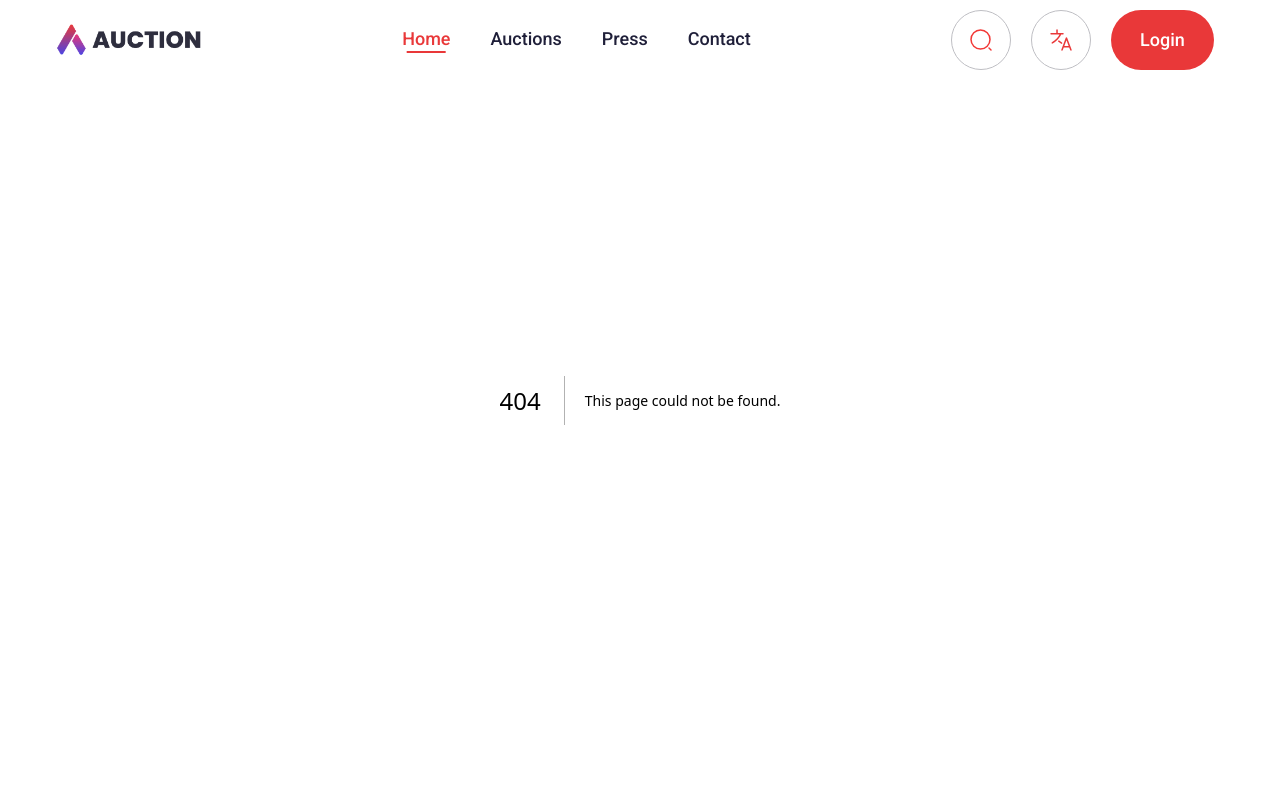
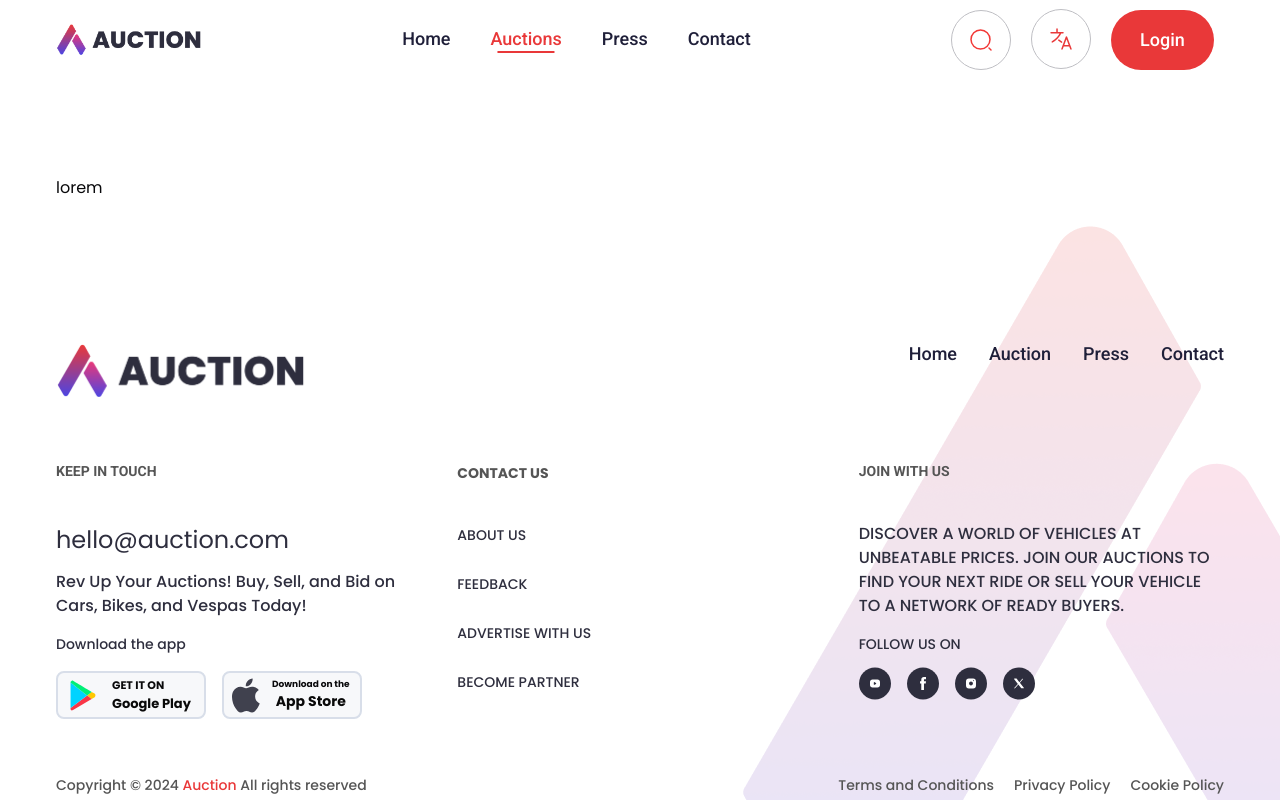
Before and after one commit to hasanhridoy01/Newroz-auction-public, a Next.js app: page /auction in a window 1280 px wide. Before the commit this address had no page. Shown: the top 800 px of the page. Built offline with nearby package versions, Linux system fonts and the light colour scheme.

Commit message:
added auction page layout

```diff
--- /dev/null
+++ b/app/auction/page.js
@@ -0,0 +1,11 @@
+import React from "react";
+
+const page = () => {
+  return (
+    <div className="container px-5 mx-auto pt-28 lg:pt-44 lg:px-14">
+      <h4>lorem</h4>
+    </div>
+  );
+};
+
+export default page;
--- a/app/components/SharedComponents/Header/Header.jsx
+++ b/app/components/SharedComponents/Header/Header.jsx
@@ -24,8 +24,8 @@ const Header = () => {
   }, []);
 
   //added active page color effect.............!
-  const isHomePage = location.pathname.includes("/");
-  const isAuctionsPage = location.pathname.includes("Auctions");
+  const isHomePage = location.pathname.includes("home");
+  const isAuctionsPage = location.pathname.includes("auction");
   const isPressPage = location.pathname.includes(" Press");
   const isContactPage = location.pathname.includes("contact");
 
@@ -59,7 +59,7 @@ const Header = () => {
                 Home
               </a>
             </Link>
-            <Link href={"/"} legacyBehavior>
+            <Link href={"/auction"} legacyBehavior>
               <a
                 href="#"
                 className={`nav-link ${isAuctionsPage ? "nav-link-active" : ""}`}
--- a/app/globals.css
+++ b/app/globals.css
@@ -2,9 +2,15 @@
 @tailwind components;
 @tailwind utilities;
 
-@import url('https://fonts.googleapis.com/css2?family=Lato:ital,wght@0,100;0,300;0,400;0,700;0,900;1,100;1,300;1,400;1,700;1,900&family=Poppins:ital,wght@0,100;0,200;0,300;0,400;0,500;0,600;0,700;0,800;0,900;1,100;1,200;1,300;1,400;1,500;1,600;1,700;1,800;1,900&family=Roboto:ital,wght@0,100;0,300;0,400;0,500;0,700;0,900;1,100;1,300;1,400;1,500;1,700;1,900&display=swap');
+@import url("https://fonts.googleapis.com/css2?family=Lato:ital,wght@0,100;0,300;0,400;0,700;0,900;1,100;1,300;1,400;1,700;1,900&family=Poppins:ital,wght@0,100;0,200;0,300;0,400;0,500;0,600;0,700;0,800;0,900;1,100;1,200;1,300;1,400;1,500;1,600;1,700;1,800;1,900&family=Roboto:ital,wght@0,100;0,300;0,400;0,500;0,700;0,900;1,100;1,300;1,400;1,500;1,700;1,900&display=swap");
 
-@import url('https://fonts.googleapis.com/css2?family=Lato:ital,wght@0,100;0,300;0,400;0,700;0,900;1,100;1,300;1,400;1,700;1,900&family=Poppins:ital,wght@0,100;0,200;0,300;0,400;0,500;0,600;0,700;0,800;0,900;1,100;1,200;1,300;1,400;1,500;1,600;1,700;1,800;1,900&family=Roboto:ital,wght@0,100;0,300;0,400;0,500;0,700;0,900;1,100;1,300;1,400;1,500;1,700;1,900&display=swap');
+@import url("https://fonts.googleapis.com/css2?family=Lato:ital,wght@0,100;0,300;0,400;0,700;0,900;1,100;1,300;1,400;1,700;1,900&family=Poppins:ital,wght@0,100;0,200;0,300;0,400;0,500;0,600;0,700;0,800;0,900;1,100;1,200;1,300;1,400;1,500;1,600;1,700;1,800;1,900&family=Roboto:ital,wght@0,100;0,300;0,400;0,500;0,700;0,900;1,100;1,300;1,400;1,500;1,700;1,900&display=swap");
+
+@layer base {
+  body {
+    font-family: "Poppins", "Roboto", sans-serif;
+  }
+}
 
 @layer base {
   :root {
--- a/tailwind.config.js
+++ b/tailwind.config.js
@@ -9,54 +9,56 @@ module.exports = {
   theme: {
     extend: {
       colors: {
-  			background: 'hsl(var(--background))',
-  			foreground: 'hsl(var(--foreground))',
+        background: "hsl(var(--background))",
+        foreground: "hsl(var(--foreground))",
         card: {
-  				DEFAULT: 'hsl(var(--card))',
-  				foreground: 'hsl(var(--card-foreground))'
+          DEFAULT: "hsl(var(--card))",
+          foreground: "hsl(var(--card-foreground))",
         },
         popover: {
-  				DEFAULT: 'hsl(var(--popover))',
-  				foreground: 'hsl(var(--popover-foreground))'
+          DEFAULT: "hsl(var(--popover))",
+          foreground: "hsl(var(--popover-foreground))",
         },
         primary: {
-  				DEFAULT: 'hsl(var(--primary))',
-  				foreground: 'hsl(var(--primary-foreground))'
+          DEFAULT: "hsl(var(--primary))",
+          foreground: "hsl(var(--primary-foreground))",
         },
         secondary: {
-  				DEFAULT: 'hsl(var(--secondary))',
-  				foreground: 'hsl(var(--secondary-foreground))'
+          DEFAULT: "hsl(var(--secondary))",
+          foreground: "hsl(var(--secondary-foreground))",
         },
         muted: {
-  				DEFAULT: 'hsl(var(--muted))',
-  				foreground: 'hsl(var(--muted-foreground))'
+          DEFAULT: "hsl(var(--muted))",
+          foreground: "hsl(var(--muted-foreground))",
         },
         accent: {
-  				DEFAULT: 'hsl(var(--accent))',
-  				foreground: 'hsl(var(--accent-foreground))'
+          DEFAULT: "hsl(var(--accent))",
+          foreground: "hsl(var(--accent-foreground))",
         },
         destructive: {
-  				DEFAULT: 'hsl(var(--destructive))',
-  				foreground: 'hsl(var(--destructive-foreground))'
+          DEFAULT: "hsl(var(--destructive))",
+          foreground: "hsl(var(--destructive-foreground))",
         },
-  			border: 'hsl(var(--border))',
-  			input: 'hsl(var(--input))',
-  			ring: 'hsl(var(--ring))',
+        border: "hsl(var(--border))",
+        input: "hsl(var(--input))",
+        ring: "hsl(var(--ring))",
         chart: {
-  				'1': 'hsl(var(--chart-1))',
-  				'2': 'hsl(var(--chart-2))',
-  				'3': 'hsl(var(--chart-3))',
-  				'4': 'hsl(var(--chart-4))',
-  				'5': 'hsl(var(--chart-5))'
-  			}
+          1: "hsl(var(--chart-1))",
+          2: "hsl(var(--chart-2))",
+          3: "hsl(var(--chart-3))",
+          4: "hsl(var(--chart-4))",
+          5: "hsl(var(--chart-5))",
+        },
       },
       borderRadius: {
-  			lg: 'var(--radius)',
-  			md: 'calc(var(--radius) - 2px)',
-  			sm: 'calc(var(--radius) - 4px)'
-  		}
-
-  	}
+        lg: "var(--radius)",
+        md: "calc(var(--radius) - 2px)",
+        sm: "calc(var(--radius) - 4px)",
+      },
+	  fontFamily: {
+        sans: ['Poppins', 'Roboto', 'sans-serif'],
+      },
+    },
   },
   plugins: [require("tailwindcss-animate")],
 };
```
Lines whose indentation alone changed are shown as unchanged.
